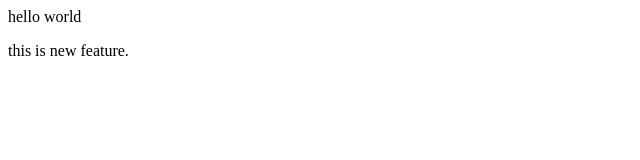
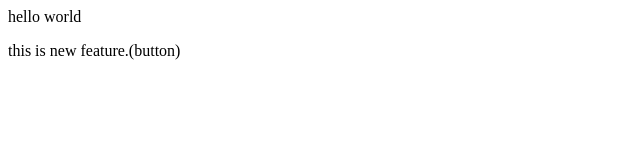
Before and after one commit to Shushreesangita24/Localrepo, a plain HTML site: page index.html in a window 1280 px wide. Shown: the full height of the page, 0-640 px from the left. Drawn offline with Linux system fonts and the light colour scheme.

```diff
--- a/index.html
+++ b/index.html
@@ -1,2 +1,2 @@
 <p>hello world</p>
-<p>this is new feature.</p>
+<p>this is new feature.(button)</p>
```
